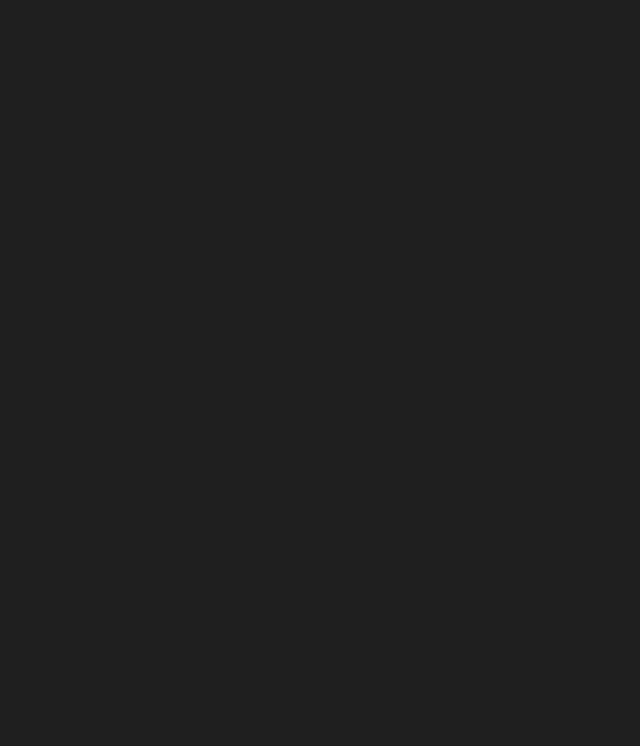
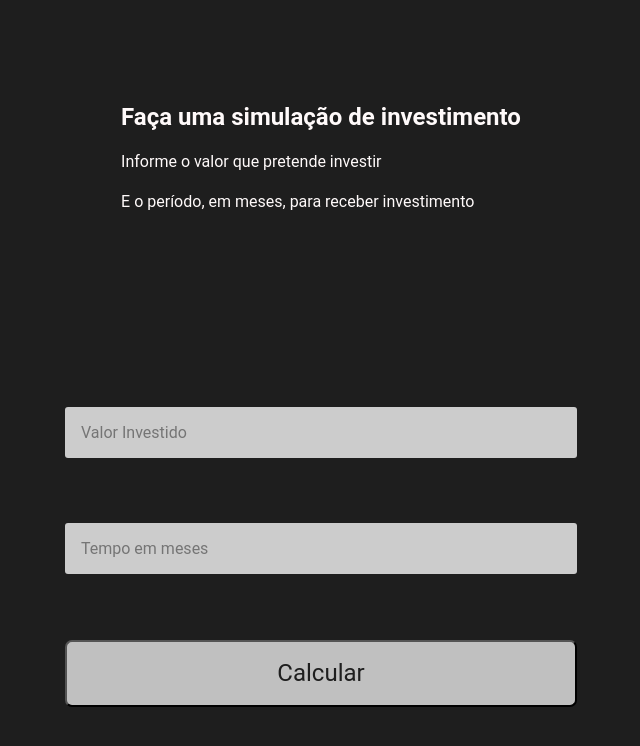
Before and after one commit to Pierre-Kalil/react-calc-investment, a React (Create React App) app: page /home in a window 1280 px wide. Shown: the top 746 px of the page, without its empty margins (319-959 px from the left). Built offline with nearby package versions, Linux system fonts and the light colour scheme; no server answers.

Commit message:
feat: routes and page home

```diff
--- a/package.json
+++ b/package.json
@@ -13,6 +13,7 @@
     "axios": "^0.27.2",
     "react": "^18.2.0",
     "react-dom": "^18.2.0",
+    "react-router-dom": "^6.3.0",
     "react-scripts": "5.0.1",
     "styled-components": "^5.3.5",
     "typescript": "^4.4.2",
--- a/src/App.tsx
+++ b/src/App.tsx
@@ -1,9 +1,11 @@
+import MainRoutes from "./routes";
 import { GlobalStyles } from "./styles/global";
 
 function App() {
   return (
     <>
       <GlobalStyles />
+      <MainRoutes />
     </>
   );
 }
--- a/src/components/form/index.tsx
+++ b/src/components/form/index.tsx
@@ -1,34 +1,31 @@
-import { useForm } from "../../hooks/useForm";
 import { IFormProps } from "../../types/types";
 import { Button } from "../button";
 import { Input } from "../input";
 import { FormContainer } from "./styles";
 
-export const Form = ({ placeholder1, placeholder2, children }: IFormProps) => {
-  const initialState = {
-    email: "",
-    password: "",
-  };
-
-  const loginCallback = async () => {
-    console.log("redirecionamento");
-    console.log(values);
-  };
-
-  const { onChange, onSubmit, values } = useForm(loginCallback, initialState);
-
+export const Form = ({
+  placeholder1,
+  placeholder2,
+  children,
+  name1,
+  name2,
+  type1,
+  type2,
+  onChange,
+  onSubmit,
+}: IFormProps) => {
   return (
     <FormContainer onSubmit={onSubmit}>
       <Input
-        name="email"
-        type="email"
+        name={name1}
+        type={type1}
         placeholder={placeholder1}
         onChange={onChange}
       />
       <Input
-        name="password"
+        name={name2}
+        type={type2}
         placeholder={placeholder2}
-        type="password"
         onChange={onChange}
       />
       <Button type="submit" children={children} />
--- a/src/hooks/useCalculator.tsx
+++ b/src/hooks/useCalculator.tsx
@@ -1,11 +1,8 @@
 import { useEffect, useState } from "react";
 import { api } from "../api/api";
-import { ITaxas, IUseCalculatorProps } from "../types/types";
+import { ITaxas } from "../types/types";
 
-export const useCalculator = ({
-  investedAmount,
-  time,
-}: IUseCalculatorProps) => {
+export const useCalculator = (investedAmount: number, time: number) => {
   const [taxas, setTaxas] = useState<ITaxas[]>([]);
   const [returnInvested, setReturnInvested] = useState(0);
 
--- a/src/hooks/useForm.tsx
+++ b/src/hooks/useForm.tsx
@@ -1,15 +1,21 @@
 import { useState } from "react";
+import { ILogin, IUseCalculatorProps } from "../types/types";
 
-export const useForm = (callback: () => void, initialState = {}) => {
-  const [values, setValues] = useState(initialState);
+export const useForm = (
+  callBack: () => Promise<void>,
+  initialState: IUseCalculatorProps | ILogin
+) => {
+  const [values, setValues] = useState<IUseCalculatorProps | ILogin>(
+    initialState
+  );
 
   const onChange = (event: React.ChangeEvent<HTMLInputElement>) => {
     setValues({ ...values, [event.target.name]: event.target.value });
   };
 
-  const onSubmit = (event: React.FormEvent<HTMLFormElement>) => {
+  const onSubmit = async (event: React.FormEvent<HTMLFormElement>) => {
     event.preventDefault();
-    callback();
+    await callBack();
   };
 
   return {
--- a/src/index.tsx
+++ b/src/index.tsx
@@ -3,13 +3,15 @@
 import App from "./App";
 import reportWebVitals from "./reportWebVitals";
 
+import { BrowserRouter as Router } from "react-router-dom";
+
 const root = ReactDOM.createRoot(
   document.getElementById("root") as HTMLElement
 );
 root.render(
-  <React.StrictMode>
+  <Router>
     <App />
-  </React.StrictMode>
+  </Router>
 );
 
 reportWebVitals();
--- /dev/null
+++ b/src/pages/home/index.tsx
@@ -0,0 +1,50 @@
+import { useNavigate } from "react-router-dom";
+import { HomeContainer } from "./styles";
+import { Form } from "../../components/form";
+import { IUseCalculatorProps } from "../../types/types";
+import { useForm } from "../../hooks/useForm";
+import { useCalculator } from "../../hooks/useCalculator";
+
+export const Home = () => {
+  const navigate = useNavigate();
+  const initialState: IUseCalculatorProps = {
+    investedAmount: 0,
+    time: 0,
+  };
+
+  const callBack = async () => {
+    localStorage.setItem("investedAmount", values["investedAmount"]);
+    localStorage.setItem("time", values["time"]);
+    navigate("/result");
+  };
+
+  const { onChange, onSubmit, values } = useForm(callBack, initialState);
+
+  const {} = useCalculator(
+    Number(values["investedAmount"]),
+    Number(values["time"])
+  );
+
+  return (
+    <HomeContainer>
+      <div className="header">
+        <h1>Faça uma simulação de investimento</h1>
+        <p>Informe o valor que pretende investir</p>
+        <p>E o período, em meses, para receber investimento </p>
+      </div>
+      <Form
+        placeholder1="Valor Investido"
+        placeholder2="Tempo em meses"
+        children="Calcular"
+        callBack={callBack}
+        initialState={initialState}
+        name1="investedAmount"
+        type1="number"
+        name2="time"
+        type2="number"
+        onChange={onChange}
+        onSubmit={onSubmit}
+      />
+    </HomeContainer>
+  );
+};
--- /dev/null
+++ b/src/pages/home/styles.ts
@@ -0,0 +1,18 @@
+import styled from "styled-components";
+
+export const HomeContainer = styled.section`
+  display: flex;
+  justify-content: space-around;
+  align-items: center;
+  flex-direction: column;
+
+  width: 100%;
+  height: 100vh;
+
+  .header {
+    display: flex;
+    justify-content: space-around;
+    flex-direction: column;
+    height: 8rem;
+  }
+`;
--- a/src/pages/login/index.tsx
+++ b/src/pages/login/index.tsx
@@ -1,10 +1,37 @@
+import { useNavigate } from "react-router-dom";
 import { Form } from "../../components/form";
+import { useForm } from "../../hooks/useForm";
+import { ILogin } from "../../types/types";
 import { LoginContainer } from "./styles";
 
 export const Login = () => {
+  const navigate = useNavigate();
+  const initialState: ILogin = {
+    email: "",
+    password: "",
+  };
+
+  const callBack = async () => {
+    navigate("/home");
+  };
+
+  const { onChange, onSubmit } = useForm(callBack, initialState);
+
   return (
     <LoginContainer>
-      <Form placeholder1="Email" placeholder2="Senha" children="Entrar" />
+      <Form
+        placeholder1="Email"
+        placeholder2="Senha"
+        children="Entrar"
+        callBack={callBack}
+        initialState={initialState}
+        name1="email"
+        type1="email"
+        name2="password"
+        type2="password"
+        onChange={onChange}
+        onSubmit={onSubmit}
+      />
     </LoginContainer>
   );
 };
--- /dev/null
+++ b/src/routes/index.tsx
@@ -0,0 +1,14 @@
+import { Route, Routes } from "react-router-dom";
+import { Home } from "../pages/home";
+import { Login } from "../pages/login";
+
+export default function MainRoutes() {
+  return (
+    <Routes>
+      <Route path="/" element={<Login />} />
+      <Route path="/home" element={<Home />} />
+
+      <Route path="*" element={<h1>Not found</h1>} />
+    </Routes>
+  );
+}
--- a/src/styles/global.ts
+++ b/src/styles/global.ts
@@ -31,6 +31,7 @@
 
   body {
     background: #1e1e1e;
+    color: snow;
   }
 
   li{
```
Also changed, not shown: src/types/types.ts (+13 -0 lines), 1 other file (tests, documents, lock files or other folders).
